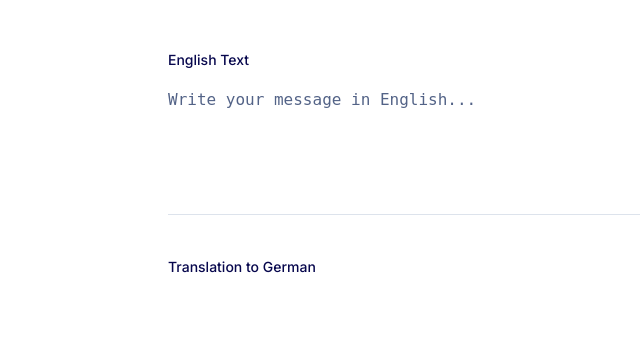
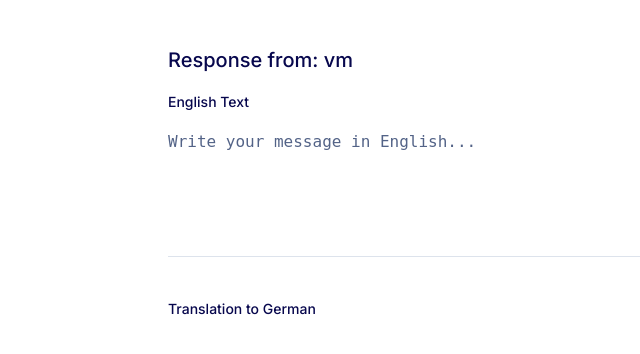
Before and after one commit to httplups/NLP_translator_flask_app, a Flask app: page / in a window 1280 px wide. Shown: the top 354 px of the page, without its empty margins (197-837 px from the left). Run offline with Flask 2, Linux system fonts and the light colour scheme; some libraries are stand-ins or nearby versions.

Commit message:
adding hostname

```diff
--- a/app.py
+++ b/app.py
@@ -1,5 +1,6 @@
 from flask import Flask, request, render_template
 from transformers import pipeline
+import socket
 
 # load model
 pipe = pipeline("translation", model="t5-small")
@@ -9,12 +10,13 @@ app = Flask(__name__)
 
 @app.route("/", methods=["GET", "POST"])
 def index():
+    hostname = socket.gethostname()
     if request.method == "GET":
-        return render_template("index.html")
+        return render_template("index.html", hostname = hostname)
 
     input = request.get_data().decode('UTF-8')
     translated_text =  pipe(input)[0]['translation_text']
-    return translated_text
+    return {'translated_text': translated_text}
 
 if __name__ == '__main__':
     # start Flask
--- a/static/index.js
+++ b/static/index.js
@@ -1,25 +1,6 @@
 $(document).ready(function(){
-	// $('#Translate-btn').click(function(){
-    //     console.log('cliquei')
-	// 	var input = $('#input').val();
-    //     console.log(input)
-	// 	$.ajax({
-	// 		url: '/',
-    //         contentType: 'application/json;charset=UTF-8',
-
-    //         data : input,
-	// 		type: 'POST',
-	// 		success: function(response){
-    //             const output = document.getElementById('output');
-    //             output.textContent = response
-	// 			console.log(response);
-	// 		},
-	// 		error: function(error){
-	// 			console.log(error);
-	// 		}
-	// 	});
-	// });
     const output = document.getElementById('output');
+    const hostname = document.getElementById('hostname');
 
     $('#input').on('input', function() {
 		var input = $('#input').val();
@@ -33,7 +14,9 @@ $(document).ready(function(){
                 data : input,
                 type: 'POST',
                 success: function(response){
-                    output.textContent = response
+                    // console.log(response)
+                    output.textContent = response['translated_text']
+                    // hostname.textContent = response['hostname']
                 },
                 error: function(error){
                     console.log(error);
--- a/templates/index.html
+++ b/templates/index.html
@@ -11,7 +11,7 @@
         <div class="formbold-main-wrapper">
             <!-- Author: FormBold Team -->
             <div class="formbold-form-wrapper">
-
+                <label for="message" id="hostname" class="formbold-form-label">Response from: {{hostname}}</label>
 
                 <div class="formbold-textarea">
                     <textarea
@@ -24,10 +24,6 @@
                     <label for="message" class="formbold-form-label"> English Text </label>
                 </div>
 
-
-                <!-- <button id="Translate-btn" class="formbold-btn">
-                    Translate
-                </button> -->
             <br><br>
             <div class="formbold-textarea">
 
@@ -108,6 +104,10 @@
             display: block;
             margin-bottom: 18px;
             }
+
+            #hostname {
+                font-size: 20px;
+            }
             .formbold-form-input:focus + .formbold-form-label {
             color: #6A64F1;
             }
```
